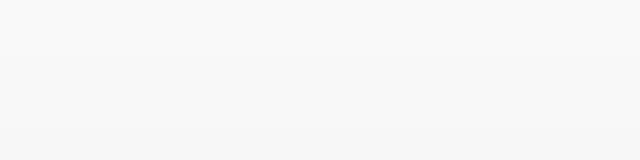
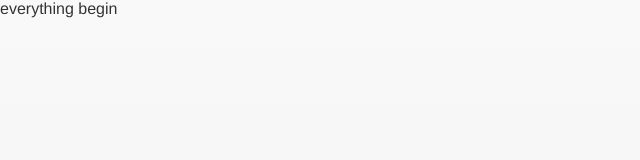
Before and after one commit to huanyue/jquery-moblie-min.js, a plain HTML site: page index.htm in a window 1280 px wide. Shown: the whole page, without its empty margins (0-640 px from the left). Drawn offline with Linux system fonts and the light colour scheme; files whose address does not match are found by name.

Commit message:
commit first test
is my first edit commit

```diff
--- a/index.htm
+++ b/index.htm
@@ -6,7 +6,7 @@
 	<title>index.htm</title>
 </head>
 <body>
-	<div></div>
+	<div>everything begin</div>
 	<script type="text/javascript" src="js/jquery.js"></script>
 	<script type="text/javascript" src="js/jquery.mobile-1.3.2.min.js"></script>
 </body>
```
